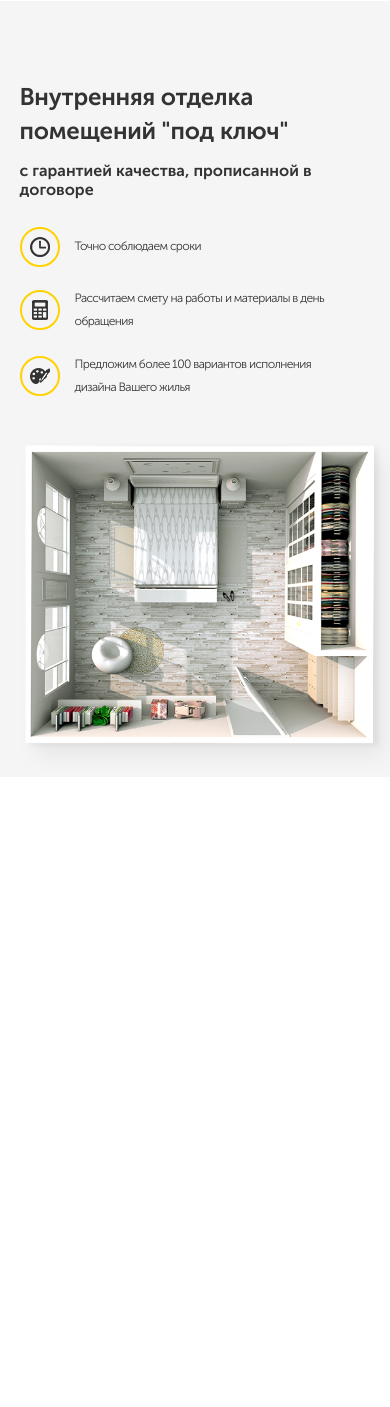
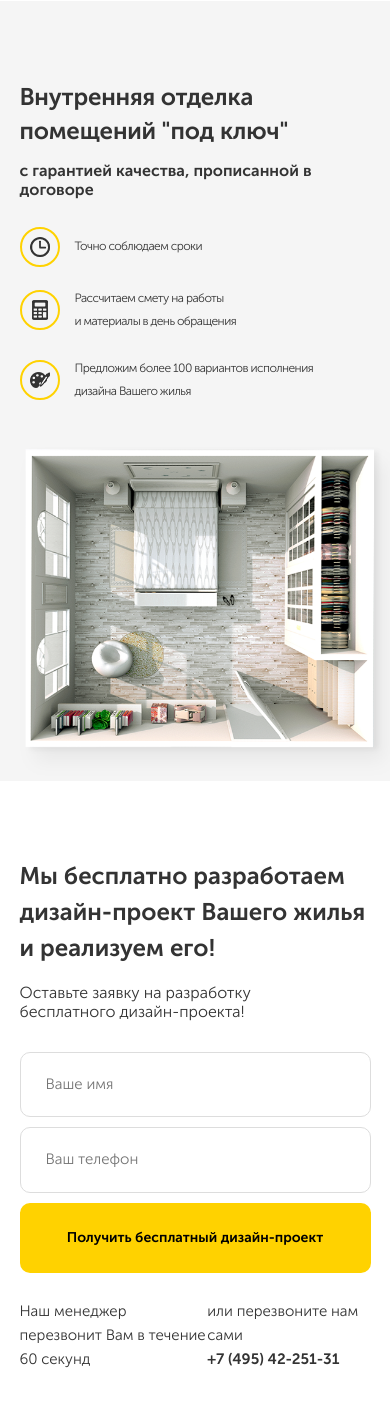
Before and after one commit to rasich/website, a plain HTML site: page src/index.html in a window 390 px wide. Shown: the part 59-1466 px from the top of the page. Before the commit the page ends 844 px from the top, so only its background shows below. Drawn offline with Linux system fonts and the light colour scheme.

Commit message:
Сверстан блок с предложением по дизайн-проекту, добавлены эффекты при наведении на кнопки. Сделан адаптив.

```diff
--- a/src/index.html
+++ b/src/index.html
@@ -35,7 +35,7 @@ prefix  	size width	Max container width
           <div class="navbar__contacts">
             <span class="navbar__address">Калуга, Москва, МО</span>
             <a href="tel:+7(495)42-251-31" class="navbar__phone">+7 (495) 42-251-31</a>
-          </div>
+        </div>
           <button class="button navbar__button">Перезвоните мне</button>
         </div>
       </div>
@@ -58,7 +58,7 @@ prefix  	size width	Max container width
               </li>
               <li class="hero-list__item">
                 <div class="hero-list__image"><img src="img/hero/calc.png" alt="calc"></div>
-                <span class="hero-list__text">Рассчитаем смету на работы и материалы в день обращения</span>
+                <span class="hero-list__text"><span>Рассчитаем смету на работы</span> и материалы в день обращения</span>
               </li>
               <li class="hero-list__item">
                 <div class="hero-list__image"><img src="img/hero/paint.png" alt="paint"></div>
@@ -73,6 +73,36 @@ prefix  	size width	Max container width
       </div>
     </section>
 
+    <section class="offer">
+      <div class="container">
+        <div class="offer-block">
+          <h2 class="offer-title">
+            Мы бесплатно разработаем дизайн-проект Вашего жилья и реализуем его!
+          </h2>
+          <span class="offer-subtitle">
+            Оставьте заявку на разработку бесплатного дизайн-проекта!
+          </span>
+
+          <form action="#" class="form offer__form">
+            <input type="text" class="input offer__input" placeholder="Ваше имя">
+            <input type="tell" class="input offer__input" placeholder="Ваш телефон">
+            <button class="button offer__button"> <span>Получить бесплатный</span> дизайн-проект</button>
+          </form>
+
+          <div class="offer-manager">
+            <div class="offer-manager__text">
+              Наш менеджер перезвонит Вам в течение 60 секунд
+            </div>
+            <div class="offer-manager__text">
+              или перезвоните нам сами
+              <a href="tel:+7(495)42-251-31" class="offer-manager__tel">+7 (495) 42-251-31</a>
+            </div>
+          </div>
+
+        </div>
+      </div>
+    </section>
+
   </main>
 
   </body>
--- a/src/sass/_colors.sass
+++ b/src/sass/_colors.sass
@@ -1,3 +1,4 @@
-$main-color: #ffd200;
-$main-dark-color: #f5f5f5;
+$main-color: #ffd200
+$secondary: #f5f5f5
 $text-color: #333333
+$order-input: #dddddd
--- a/src/sass/_interface.sass
+++ b/src/sass/_interface.sass
@@ -1,3 +1,5 @@
+*
+  box-sizing: border-box
 body
   +reg
   color: $text-color
@@ -6,9 +8,13 @@ img
 .container
   width: 1170px
   margin: auto
+@media (min-width: 1200px)
+  .container
+    max-width: 80%
 @media (max-width: 1200px)
   .container
     width: 760px
+    max-width: 90%
 @media (max-width: 768px)
   .container
     max-width: 580px
@@ -29,4 +35,23 @@ img
   padding: 18px 29px
   border: none
   border-radius: 10px
-  font-weight: bold
+  +bold
+  &:hover
+    background-color: lighten($main-color, 10%)
+    cursor: pointer
+
+.section
+  padding: 90px 0
+  &-title
+    font-size: 30px
+    +bold
+  &-subtitle
+    display: block
+    font-size: 20px
+
+.input
+  border: solid 1px $order-input
+  padding: 23px 25px
+  font-size: 15px
+  border-radius: 10px
+  color: #999999
--- a/src/sass/blocks/_hero.sass
+++ b/src/sass/blocks/_hero.sass
@@ -1,19 +1,19 @@
 .hero
-  background: $main-dark-color
+  background: $secondary
   padding-top: 47px
   padding-bottom: 1px
   &-block
     display: flex
   &-text
-    flex-basis: 47%
-    padding-right: 78px
+    flex-basis: 54%
+    // padding-right: 78px
     &__title
       font-size: 41px
+      +bold
       line-height: 1.34
+      letter-spacing: -0.2px
+      margin-top: 32px
       margin-bottom: 39px
-      margin-top: 32px
-      +bold
-      letter-spacing: -0.2px;
     &__subtitle
       display: inline-block
       font-size: 20px
@@ -25,10 +25,14 @@
     &__item
       display: flex
       align-items: center
-      margin-bottom: 25px
+      margin-bottom: 27px
+      &:nth-child(2)
+        margin-bottom: 24px
+      &:last-child
+        margin-bottom: 0
     &__image
-      width: 36px
-      height: 36px
+      width: 40px
+      height: 40px
       border: solid 2px $main-color
       display: flex
       justify-content: center
@@ -36,9 +40,13 @@
       border-radius: 50%
       margin-right: 30px
     &__text
-      max-width: 279px
-      letter-spacing: -0.6px;
+      max-width: 275px
+      // letter-spacing: -1.1px
+      letter-spacing: -0.55px
+      font-size: 15px
       line-height: 23px
+      & span
+        display: block
   &-image img
     max-width: 108%
 
@@ -81,21 +89,27 @@
       padding-right: 0px
       padding-left: 0px
       &__title
-        margin-bottom: 10px
-        margin-top: 36px;
-        line-height: 1.2;
-        letter-spacing: 0px;
+        margin-bottom: 7px
+        margin-top: 36px
+        line-height: 1.21
+        letter-spacing: 0px
         margin-left: 2px
       &__subtitle
         margin-left: 5px
         margin-bottom: 29px
+        line-height: 1.19
     &-list
-      margin-bottom: 37px
+      margin-bottom: 36px
       padding-left: 2px
+      &__item
+        margin-bottom: 20px
+        &:nth-child(2)
+          margin-bottom: 20px
       &__image
         margin-right: 15px
       &__text
         line-height: normal
+        letter-spacing: 0px
     &-image img
       max-width: 106%
       margin-left: -2px
--- a/src/sass/blocks/_navbar.sass
+++ b/src/sass/blocks/_navbar.sass
@@ -12,7 +12,6 @@
     display: flex
     flex-direction: column
     font-size: 13px
-    letter-spacing: -0.2px;
   &__phone
     display: inline-block
     font-size: 20px;
@@ -21,7 +20,7 @@
     text-decoration: none
     margin-top: 6px
   &__button
-    margin-left: 30px
+    margin-left: 31px
     font-size: 13px
     +bold
 .logo
--- /dev/null
+++ b/src/sass/blocks/_offer.sass
@@ -0,0 +1,103 @@
+.offer
+  padding-top: 57px
+  padding-bottom: 88px
+  background: url('../img/offer/offer-bg.jpg') no-repeat
+  background-position: center right
+  background-size: 50%
+  position: relative
+  &::before
+    content: ''
+    width: 50%
+    height: 100%
+    position: absolute
+    top: 0
+    left: 0
+    background-color: #ffffff
+  &-block
+    width: 50%
+    padding-right: 90px
+    position: relative
+  &-title
+    font-size: 24px
+    +bold
+    max-width: 350px
+    line-height: 1.49
+    margin-bottom: 19px
+  &-subtitle
+    display: block
+    font-size: 16px
+    max-width: 240px
+    margin-bottom: 31px
+  &__input
+    width: 240px
+    margin-bottom: 30px
+    &:first-child
+      margin-right: 10px
+  &__button
+    width: 100%
+    font-size: 16px
+    min-height: 70px
+    margin-bottom: 26px
+  &-manager
+    display: flex
+    justify-content: space-between
+    &__text
+      font-size: 15px
+      line-height: 1.6
+      &:first-child
+        width: 230px
+      &:last-child
+        width: 200px
+    &__tel
+      display: block
+      text-decoration: none
+      // outline: none
+      color: $text-color
+      +bold
+
+
+@media (max-width: 1919px)
+  .offer
+    background-size: cover
+@media (max-width: 1200px)
+  .offer
+    background-size: cover
+    &-block
+      padding-right: 5%
+    &__input
+      width: 100%
+      margin-bottom: 10px
+    &__button
+      font-size: 14px
+@media (max-width: 768px)
+  .offer
+    background: #fff
+    &-block
+      width: 100%
+      padding-right: 0
+@media (max-width: 320px)
+  .offer
+    padding-top: 35px
+    padding-bottom: 53px
+    &-title
+      font-size: 19px
+      line-height: 1.15
+      letter-spacing: -0.4px
+      margin-bottom: 17px
+    &-subtitle
+      letter-spacing: -1px
+      margin-bottom: 24px
+    &__input
+      padding-left: 22px
+    &__button
+      padding: 0 20px
+      line-height: 1.3
+      margin-bottom: 21px
+      & span
+        display: block
+    &-manager
+      flex-direction: column
+      &__text
+        margin-left: 7px
+        &:first-child
+          padding-bottom: 6px
--- a/src/sass/style.sass
+++ b/src/sass/style.sass
@@ -5,3 +5,5 @@
 @import 'blocks/navbar'
 /** стили для главного экрана **/
 @import 'blocks/hero'
+/** стили для блока offer **/
+@import 'blocks/offer'
```
Also changed, not shown: src/css/style.css, src/img/offer/offer-bg.jpg (added), 1 other file.
